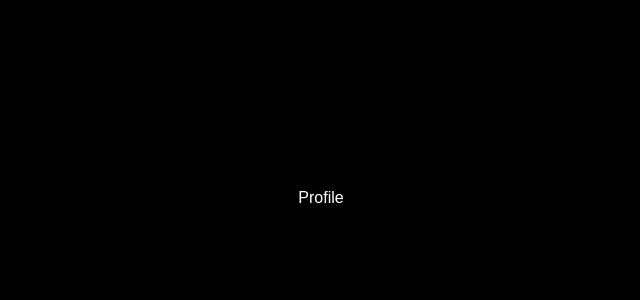
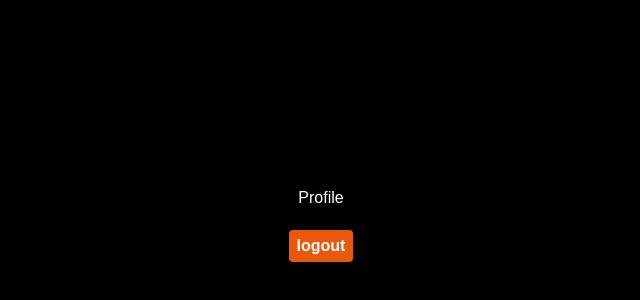
Before and after one commit to Ayushkr7380/NextJSAuthentication, a Next.js app: page /profile in a window 1280 px wide. Shown: the part 14-314 px from the top of the page, without its empty margins (319-959 px from the left). Built offline with nearby package versions, Linux system fonts and the light colour scheme.

Commit message:
logout button created

```diff
--- a/src/app/api/user/login/route.ts
+++ b/src/app/api/user/login/route.ts
@@ -50,7 +50,8 @@ export async function POST(request:NextRequest){
 
         const response = NextResponse.json({
             message:'LoggedIn successfully',
-            success:true
+            success:true,
+            token
         })
 
         response.cookies.set("token",token,{
--- a/src/app/profile/page.tsx
+++ b/src/app/profile/page.tsx
@@ -1,7 +1,11 @@
-
+"use client"
 import React from 'react'
 
 const ProfilePage = () => {
+
+  const logoutUser = async()=>{
+
+  }
   return (
     <div className='flex flex-col items-center min-h-screen'>
         <div className="mt-[25vh]">
@@ -9,6 +13,9 @@ const ProfilePage = () => {
                 Profile
             </h1>
         </div>
+        <div className='mt-5 px-2 py-1 font-bold rounded bg-orange-600 cursor-pointer'>
+          <p onClick={logoutUser}>logout</p>
+        </div>
     </div>
   )
 }
```
